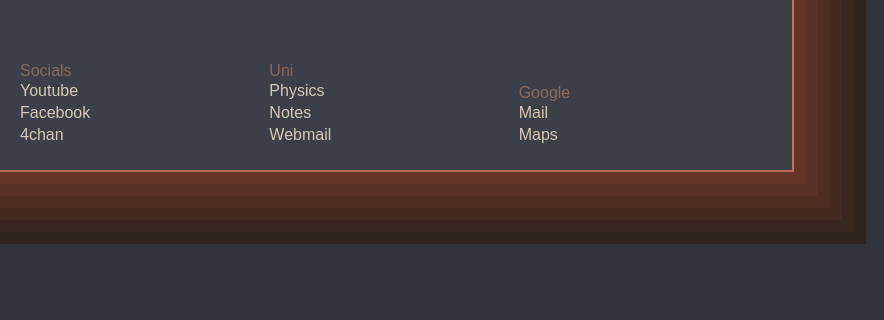
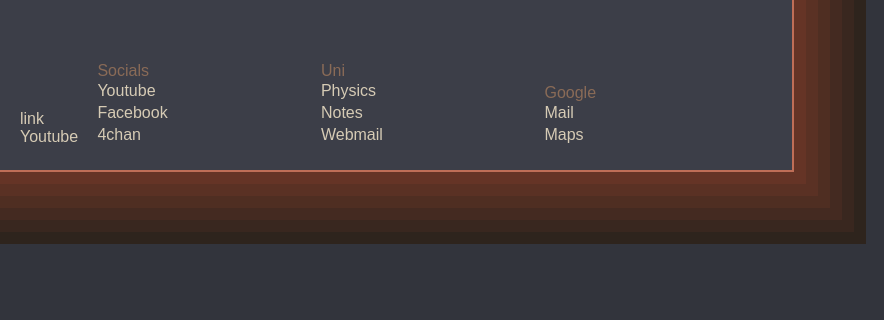
Before and after one commit to AlexSymeon/StartPage, a plain HTML site: page index.html in a window 1280 px wide. Shown: the part 380-700 px from the top of the page, 396-1280 px from the left. Drawn offline with Linux system fonts and the light colour scheme.

Commit message:
Update index.html

```diff
--- a/index.html
+++ b/index.html
@@ -20,6 +20,7 @@
         </div>
         <div id="bookmarks">
           <!-- Bookmarks will get inserted here! -->
+          <a href="https://www.youtube.com">link Youtube</a>
         </div>
       </main>
     </div>
```
